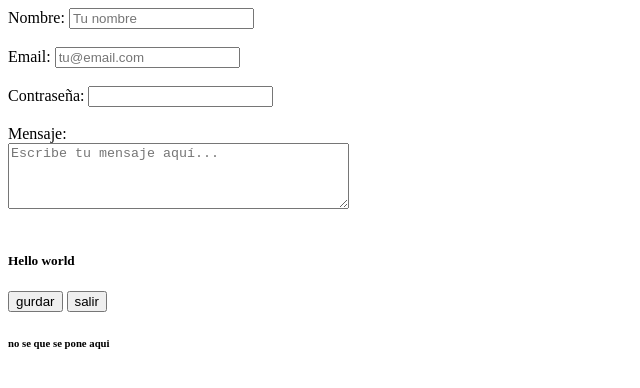
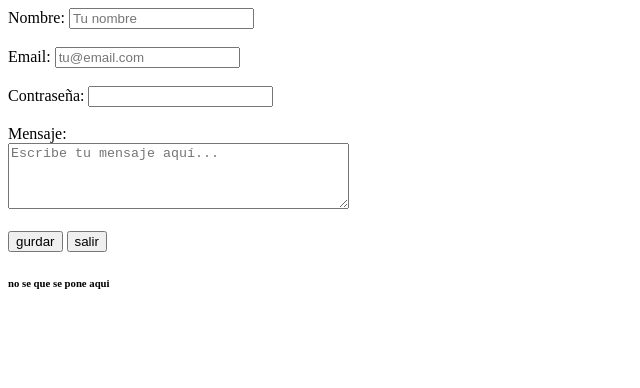
Before and after one commit to AldoRJ24/mi-primer-proyecto-html-git, a plain HTML site: page index.html in a window 1280 px wide. Shown: the whole page, without its empty margins (0-640 px from the left). Drawn offline with Linux system fonts and the light colour scheme.

Commit message:
login add

```diff
--- a/index.html
+++ b/index.html
@@ -20,8 +20,6 @@
         <textarea id="mensaje" name="mensaje" rows="4" cols="40"
                   placeholder="Escribe tu mensaje aquí..."></textarea>
         <br><br>
-        <h5>Hello world
-        </h5>
         <button>gurdar
         </button>
         <button>salir</button>
```
